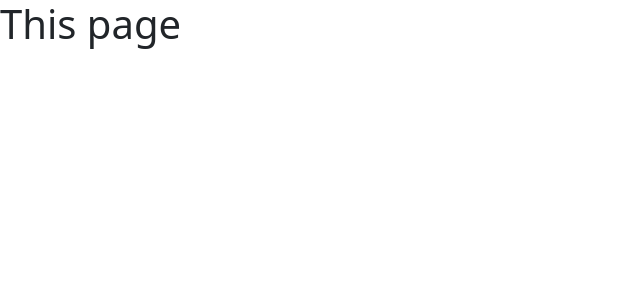
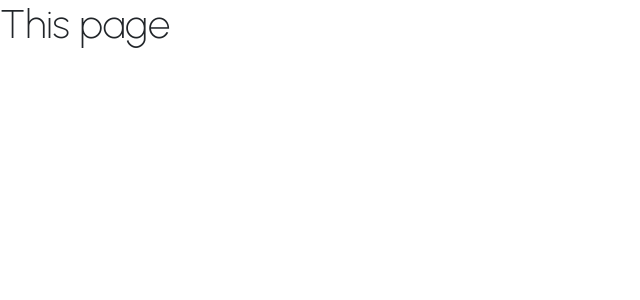
Before and after one commit to rohini306/twitter-clone, a React (Create React App) app: page / in a window 1280 px wide. Shown: the top 300 px of the page, without its empty margins (0-640 px from the left). Built offline with nearby package versions, Linux system fonts and the light colour scheme.

Commit message:
added app styles

```diff
--- a/src/styles/index.scss
+++ b/src/styles/index.scss
@@ -0,0 +1,5 @@
+body{
+    font-family: 'Urbanist', sans-serif;
+    @import "App";
+
+}
```
Also changed, not shown: src/styles/App.scss (added).
